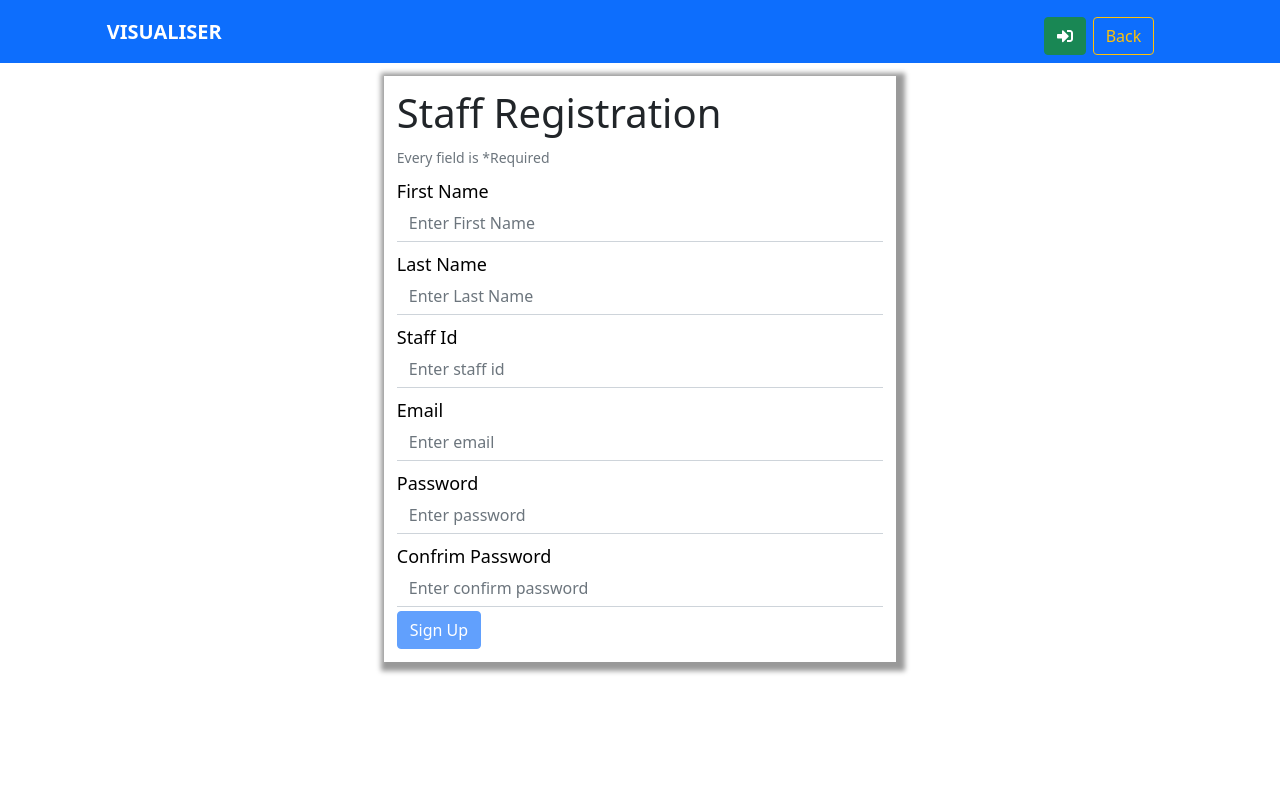
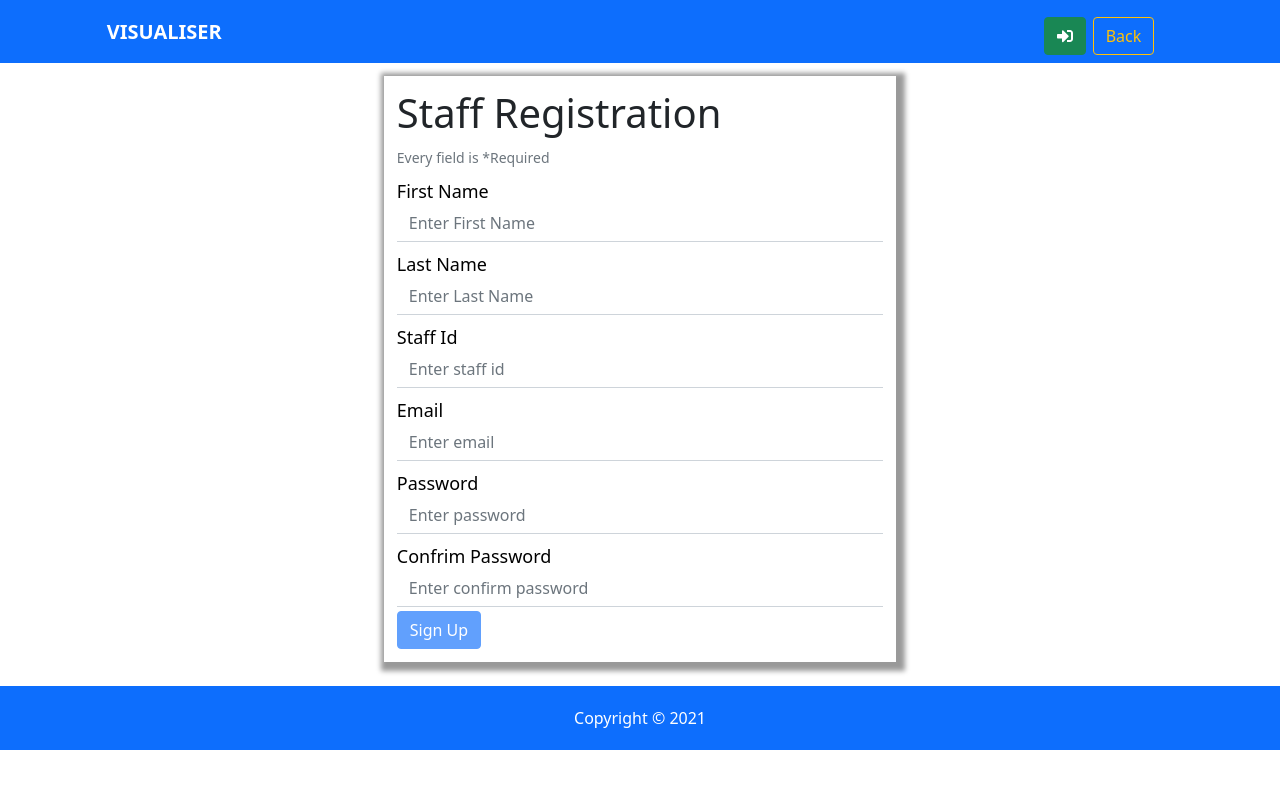
Before and after one commit to sthasub/Visualiser, a React (Create React App) app in the folder client/: page /registration in a window 1280 px wide. Shown: the top 788 px of the page. Built offline with nearby package versions, Linux system fonts and the light colour scheme.

Commit message:
created footer

```diff
--- a/client/package.json
+++ b/client/package.json
@@ -2,6 +2,7 @@
   "name": "visualiser-frontend",
   "version": "0.1.0",
   "private": true,
+  "proxy":"http://localhost:3001/",
   "dependencies": {
     "@fortawesome/fontawesome-svg-core": "^1.2.35",
     "@fortawesome/free-solid-svg-icons": "^5.15.3",
--- a/client/src/App.js
+++ b/client/src/App.js
@@ -12,6 +12,7 @@ import Registration from "./pages/Registration";
 import {initialState, reducer} from "./reducer/UseReducer";
 
 import 'c3/c3.css';
+import Footer from "./components/Footer";
 
 export const UserContext = createContext();
 
@@ -29,6 +30,7 @@ function App() {
         <Route exact path="/registration" component={Registration}/>
         <Redirect to="/" />
       </Switch>
+      <Footer/>
     </Router>
     </UserContext.Provider>
     </div>
--- /dev/null
+++ b/client/src/components/Footer/index.jsx
@@ -0,0 +1,20 @@
+import react from "react";
+import "./style.css";
+
+const Footer = () => {
+  const getCurrentYear = () => {
+    const date = new Date(Date.now());
+    return date.getFullYear().toString();
+  };
+
+  return (
+    <div>
+      <br />
+      <footer className="bg-primary">
+        Copyright &copy; {getCurrentYear()}
+      </footer>
+    </div>
+  );
+};
+
+export default Footer;
--- /dev/null
+++ b/client/src/components/Footer/style.css
@@ -0,0 +1,11 @@
+footer {
+    /* position: fixed; */
+    left: 0;
+    bottom: 0;
+    height: fit-content;
+    width: 100%;
+    color: white;
+    text-align: center;
+    padding-top: 20px;
+    padding-bottom: 20px;
+ }
```
Also changed, not shown: 18 other files (tests, documents, lock files or other folders).
